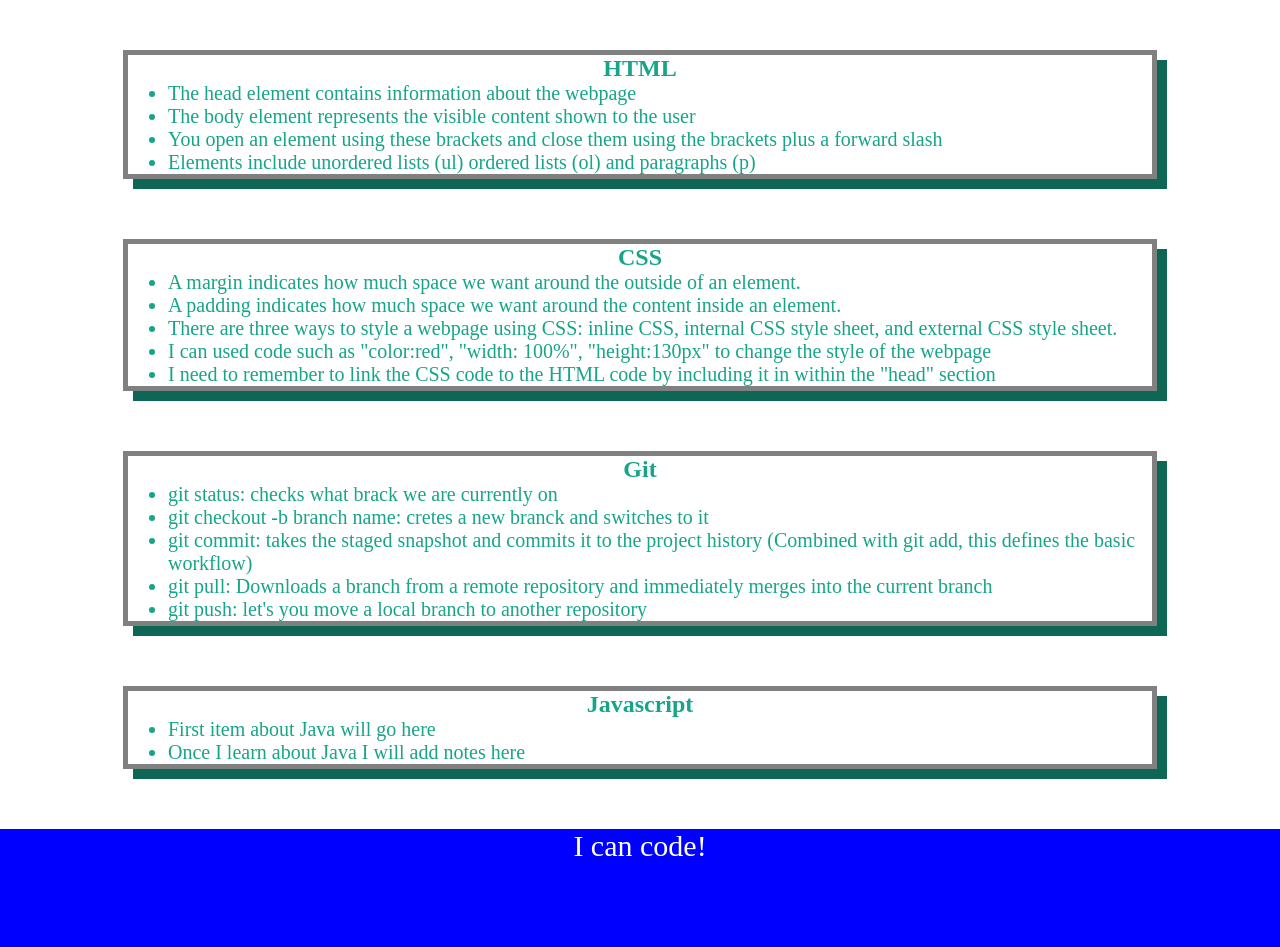
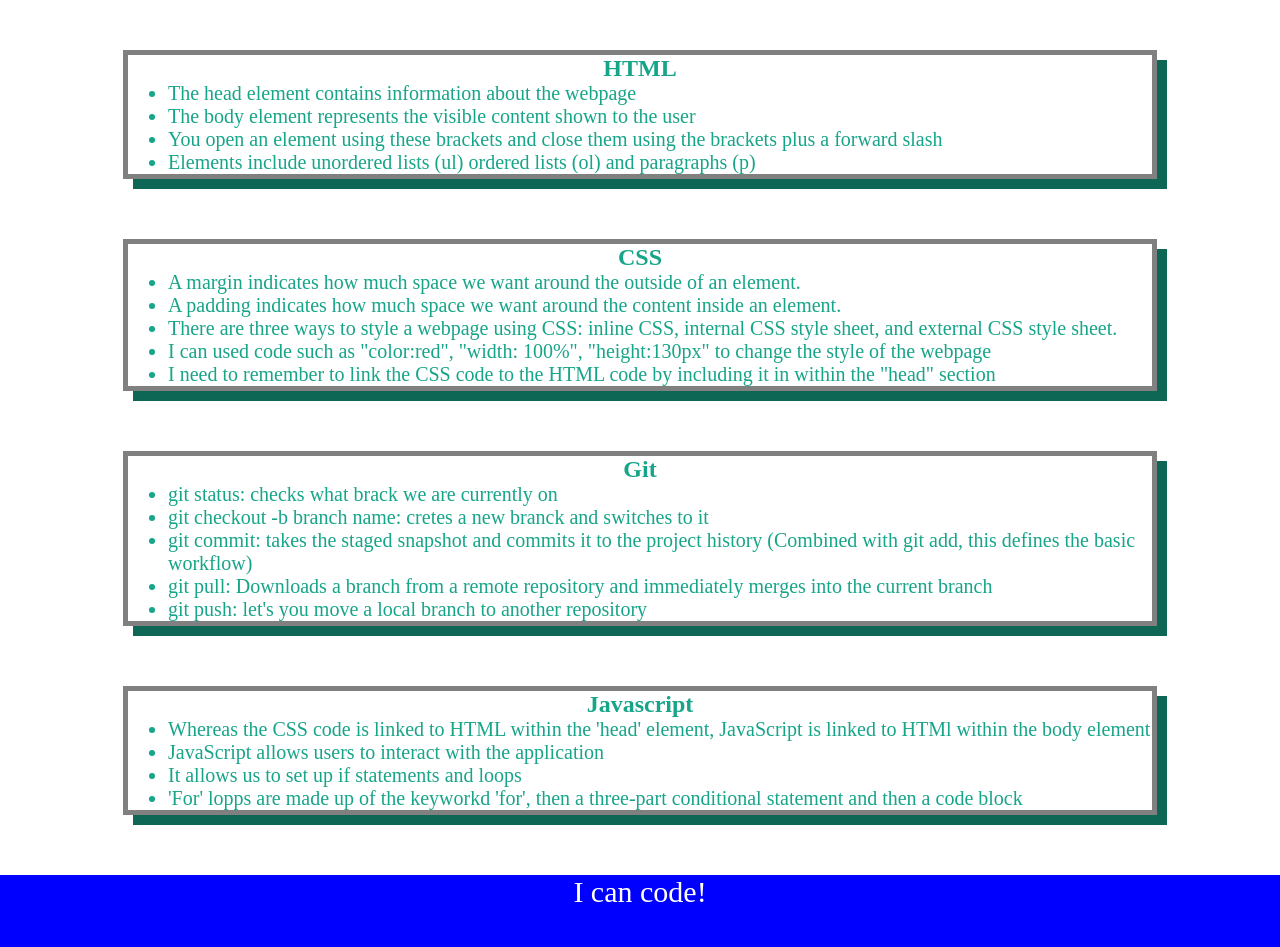
Before and after one commit to ffionerin/prewordk-study-guide, a plain HTML site: page index.html in a window 1280 px wide. Shown: the part 130-1077 px from the top of the page. Drawn offline with Linux system fonts and the light colour scheme.

Commit message:
started adding Javascript

```diff
--- /dev/null
+++ b/assets/script.js
@@ -0,0 +1,19 @@
+var topics = ['HTML', 'CSS', 'Git', 'JavaScript'];
+
+for (var x = 0; x < topics.length; x++) {
+ console.log(topics[x]);
+}
+
+/*
+if (topic === 'HTML') {
+ console.log("Let's study HTML!");
+} else if (topic === 'CSS') {
+ console.log("Let's study CSS!");
+} else if (topic === 'Git') {
+ console.log("Let's study Git!");
+} else if (topic === 'JavaScript') {
+ console.log("Let's study JavaScript!");
+} else {
+ console.log('Please try again!');
+}
+*/
--- a/index.html
+++ b/index.html
@@ -11,6 +11,7 @@
     <header id="top">
       <h1>Prework Study Guide</h1>
       <img src="./assets/bowtie-cat.png" alt="Profile image of cat wearing a bow tie." />
+      <h2>✨ Open the Console to See What's Happening ✨</h2>
     </header>
     <main>
       <section class="card" id="html-section">
@@ -45,8 +46,10 @@
       <section class="card" id="javascript-section">
        <h2>Javascript</h2>
          <ul>
-          <li>First item about Java will go here</li>
-          <li>Once I learn about Java I will add notes here</li>
+          <li>Whereas the CSS code is linked to HTML within the 'head' element, JavaScript is linked to HTMl within the body element</li>
+          <li>JavaScript allows users to interact with the application</li>
+          <li>It allows us to set up if statements and loops</li>
+          <li>'For' lopps are made up of the keyworkd 'for', then a three-part conditional statement and then a code block</li>
          </ul>
       </section>
     </main>
@@ -54,5 +57,6 @@
     <footer>
       <p>I can code!</p>
     </footer>
+    <script src="./assets/script.js"></script>
   </body>
 </html>
```
